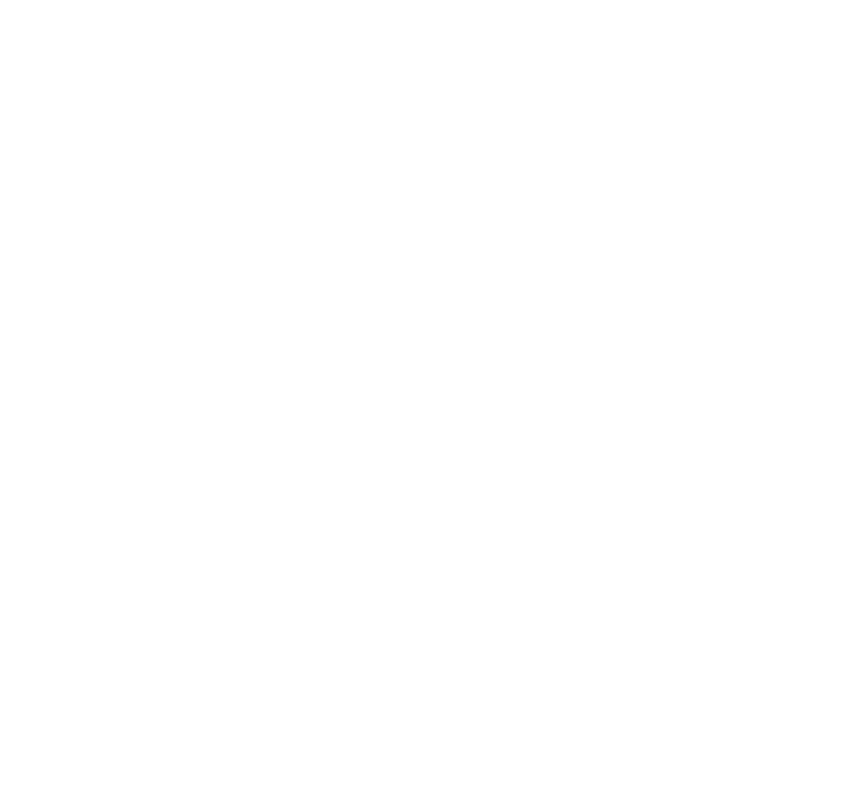
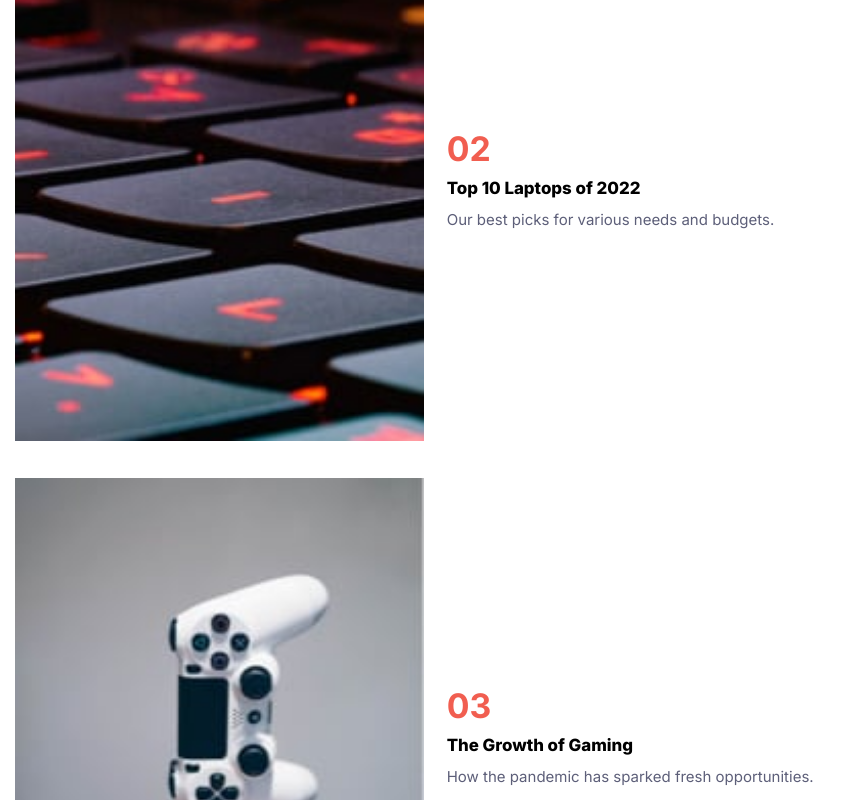
Before and after one commit to avlabsdev/news-app, a React (Create React App) app in the folder my-project/: page / in a window 1280 px wide. Shown: the part 1640-2440 px from the top of the page, without its empty margins (0-861 px from the left). Before the commit the page ends 1629 px from the top, so only its background shows below. Built offline with nearby package versions, Linux system fonts and the light colour scheme.

Commit message:
assets added, css updates

```diff
--- a/my-project/src/App.js
+++ b/my-project/src/App.js
@@ -23,6 +23,8 @@
 import webThreeMobilePhoto from './images/image-web-3-mobile.jpg';
 import webThreeDesktopPhoto from './images/image-web-3-desktop.jpg';
 import retroPCPhoto from './images/image-retro-pcs.jpg';
+import laptopPhoto from './images/image-top-laptops.jpg';
+import gamingPhoto from './images/image-gaming-growth.jpg';
 
 function App() {
   return (
@@ -85,7 +87,7 @@
             </ul>
           </div>
         </section>
-        <section>
+        <section className="flex flex-col gap-2">
           <div className="py-4 flex gap-6 items-center">
             <div className="w-1/3 h-min">
               <img src={retroPCPhoto} alt="Retro PCs" className="h-full w-full object-fill" />
@@ -94,6 +96,26 @@
               <span className="font-bold text-4xl custom-text-softred">01</span>
               <h3 className="font-extrabold text-lg">Reviving Retro PC's</h3>
               <p className="custom-text-darkgrayblue">What happens when old PCs are given modern upgrades?</p>
+            </div>
+          </div>
+          <div className="py-4 flex gap-6 items-center">
+            <div className="w-1/3 h-min">
+              <img src={laptopPhoto} alt="Laptop keyboard" className="h-full w-full object-fill" />
+            </div>
+            <div className="flex flex-col w-2/3 gap-2 h-min">
+              <span className="font-bold text-4xl custom-text-softred">02</span>
+              <h3 className="font-extrabold text-lg">Top 10 Laptops of 2022</h3>
+              <p className="custom-text-darkgrayblue">Our best picks for various needs and budgets.</p>
+            </div>
+          </div>
+          <div className="py-4 flex gap-6 items-center">
+            <div className="w-1/3 h-min">
+              <img src={gamingPhoto} alt="Retro PCs" className="h-full w-full object-fill" />
+            </div>
+            <div className="flex flex-col w-2/3 gap-2 h-min">
+              <span className="font-bold text-4xl custom-text-softred">03</span>
+              <h3 className="font-extrabold text-lg">The Growth of Gaming</h3>
+              <p className="custom-text-darkgrayblue">How the pandemic has sparked fresh opportunities.</p>
             </div>
           </div>
         </section>
```
Also changed, not shown: my-project/src/images/image-gaming-growth.jpg (added), my-project/src/images/image-top-laptops.jpg (added).
